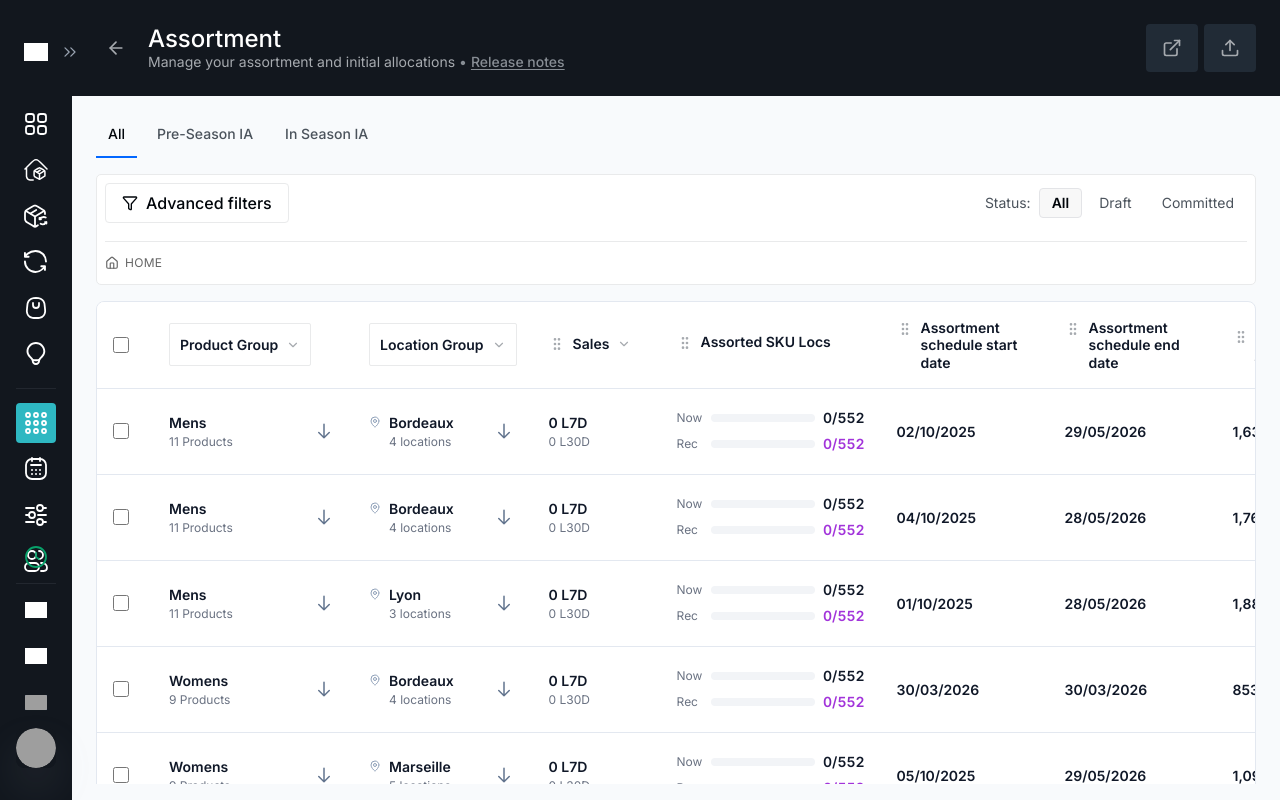
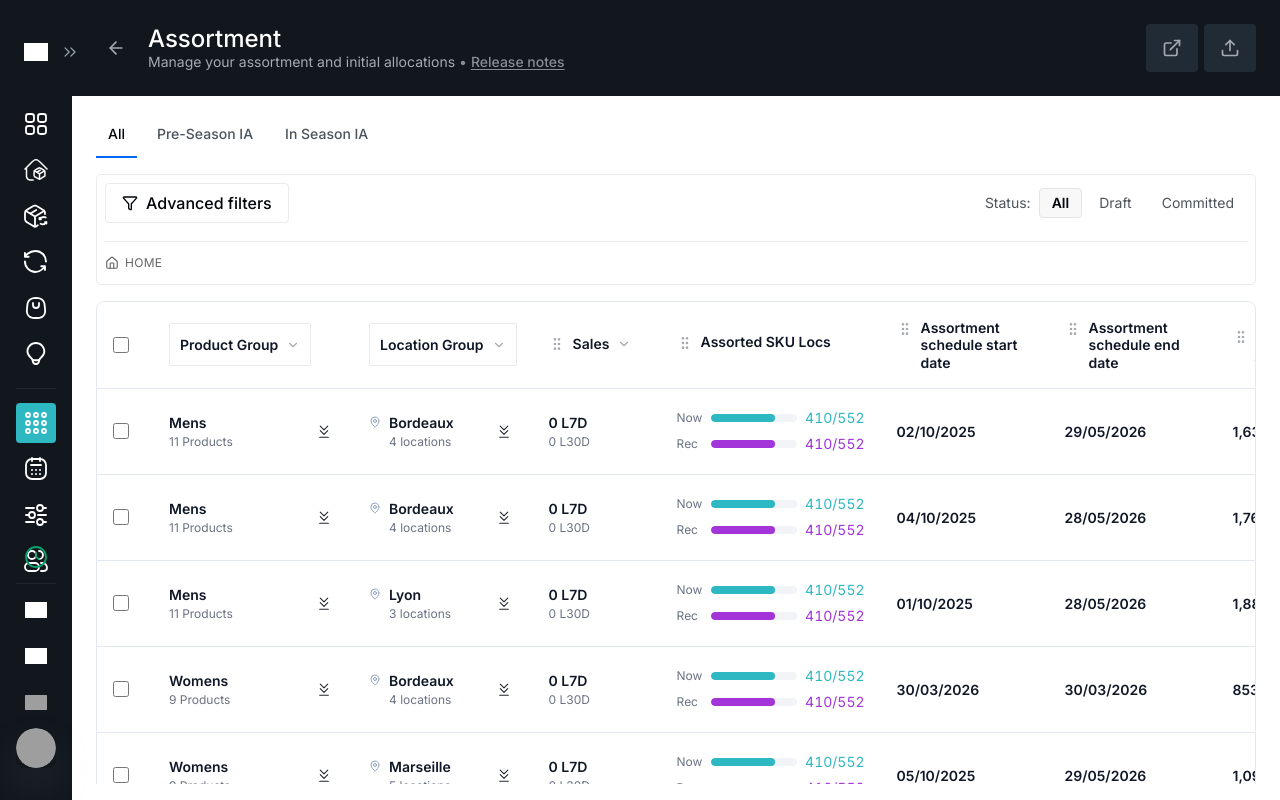
Before and after one commit to thomasmorgan-ux/assortment-ia, a React (Vite) app: page / in a window 1280 px wide. Built offline with nearby package versions, Linux system fonts and the light colour scheme; grey boxes are pictures that could not be loaded.

Commit message:
table updates

```diff
--- a/src/components/AssortmentTable.tsx
+++ b/src/components/AssortmentTable.tsx
@@ -12,6 +12,7 @@ import {
   Info,
   Layers,
 } from 'lucide-react';
+import { AutoneDrilldownIcon } from './AutoneDrilldownIcon';
 import { DrillDownLocationModal, LOCATION_DIMENSION_MENU } from './DrillDownLocationModal';
 import { DrillDownProductModal } from './DrillDownProductModal';
 import { RowStatusActionsPopover, EllipsisHollowIcon } from './RowStatusActionsPopover';
@@ -99,7 +100,7 @@ function AssortedSkuLocsCell({
           <div className={`h-full rounded-full ${fillClass}`} style={{ width: `${pct}%` }} />
         </div>
         <span
-          className={`shrink-0 font-['Inter',sans-serif] text-[14px] font-semibold tabular-nums leading-none ${valueClass}`}
+          className={`shrink-0 font-['Inter',sans-serif] text-[14px] font-normal tabular-nums leading-none ${valueClass}`}
         >
           {count}/{total}
         </span>
@@ -108,7 +109,7 @@ function AssortedSkuLocsCell({
   };
   return (
     <div className="flex min-w-[188px] flex-col gap-2 py-0.5">
-      {barRow('Now', now.count, now.total, 'bg-[#475467]', 'text-[#101828]')}
+      {barRow('Now', now.count, now.total, 'bg-[#2EB8C2]', 'text-[#2EB8C2]')}
       {barRow('Rec', rec.count, rec.total, 'bg-[#a234da]', 'text-[#a234da]')}
     </div>
   );
@@ -652,12 +653,10 @@ export function AssortmentTable({
                         setProductDrillSourceRow(row);
                         setDrillDownAnchor(e.currentTarget.getBoundingClientRect());
                       }}
-                      className="absolute right-4 top-1/2 flex -translate-y-1/2 items-center justify-center rounded p-1 text-slate-500 transition-all hover:bg-slate-100 hover:text-sky-600"
+                      className="absolute right-4 top-1/2 flex -translate-y-1/2 items-center justify-center rounded p-1 text-[#22272F] transition-all hover:bg-slate-100 hover:text-sky-600"
                       aria-label="Drill down product dimension"
                     >
-                      <svg xmlns="http://www.w3.org/2000/svg" width="18" height="18" viewBox="0 0 18 18" fill="none" className="shrink-0">
-                        <path d="M9 2.25L9 15.75M9 15.75L14.25 10.5M9 15.75L3.75 10.5" stroke="currentColor" strokeWidth="1.5" strokeLinecap="round" strokeLinejoin="round" />
-                      </svg>
+                      <AutoneDrilldownIcon className="shrink-0" size={18} />
                     </button>
                   )}
                   <div>
@@ -675,12 +674,10 @@ export function AssortmentTable({
                         setLocationDrillSource({ rowId: row.id, rowIndex });
                         setLocationDrillDownAnchor(e.currentTarget.getBoundingClientRect());
                       }}
-                      className="absolute right-4 top-1/2 z-10 flex -translate-y-1/2 items-center justify-center rounded p-1 text-slate-500 transition-all hover:bg-slate-100 hover:text-sky-600"
+                      className="absolute right-4 top-1/2 z-10 flex -translate-y-1/2 items-center justify-center rounded p-1 text-[#22272F] transition-all hover:bg-slate-100 hover:text-sky-600"
                       aria-label="Drill down location dimension"
                     >
-                      <svg xmlns="http://www.w3.org/2000/svg" width="18" height="18" viewBox="0 0 18 18" fill="none" className="shrink-0">
-                        <path d="M9 2.25L9 15.75M9 15.75L14.25 10.5M9 15.75L3.75 10.5" stroke="currentColor" strokeWidth="1.5" strokeLinecap="round" strokeLinejoin="round" />
-                      </svg>
+                      <AutoneDrilldownIcon className="shrink-0" size={18} />
                     </button>
                   )}
                   <div className="flex items-start gap-2">
--- /dev/null
+++ b/src/components/AutoneDrilldownIcon.tsx
@@ -0,0 +1,29 @@
+import type { SVGProps } from 'react';
+
+/** Drilldown control from Autone Design System (Figma NEW-Autone 2.0, node 14535:14562). */
+export function AutoneDrilldownIcon({
+  size = 18,
+  className,
+  ...props
+}: SVGProps<SVGSVGElement> & { size?: number }) {
+  return (
+    <svg
+      xmlns="http://www.w3.org/2000/svg"
+      width={size}
+      height={size}
+      viewBox="0 0 24 24"
+      fill="none"
+      className={className}
+      aria-hidden
+      {...props}
+    >
+      <path
+        d="M7 5.5L12 10.5L17 5.5M7 11.5L12 16.5L17 11.5M6.25 20.25H17.75"
+        stroke="currentColor"
+        strokeWidth="1.5"
+        strokeLinecap="round"
+        strokeLinejoin="round"
+      />
+    </svg>
+  );
+}
--- a/src/components/MainContent.tsx
+++ b/src/components/MainContent.tsx
@@ -22,6 +22,8 @@ import type { AssortmentRow } from '../types';
 type AdvancedFiltersAnchorState = {
   rect: DOMRect;
   source: 'button' | 'tag';
+  /** Set when `source === 'tag'` — which dimension’s value picker is open. */
+  tagDimensionId?: AdvancedFilterId;
 };
 
 type FocusView = 'all' | 'pre-season-ia' | 'in-season-ia';
@@ -169,7 +171,7 @@ export function MainContent() {
     Record<string, Partial<Record<AdvancedFilterId, string[]>>>
   >({});
   const advancedFiltersBtnRef = useRef<HTMLButtonElement>(null);
-  const advancedFilterTagRef = useRef<HTMLDivElement>(null);
+  const advancedFiltersToolbarRef = useRef<HTMLDivElement>(null);
 
   const advancedFilterScopeKey = useMemo(() => {
     const pathIds = productDrillPath.map((c) => c.id).join('/');
@@ -191,16 +193,6 @@ export function MainContent() {
   const activeAdvancedFilterIds =
     advancedFiltersByScope[advancedFilterScopeKey] ?? [];
 
-  const activeAdvancedFilterIdsRef = useRef(activeAdvancedFilterIds);
-  activeAdvancedFilterIdsRef.current = activeAdvancedFilterIds;
-
-  const activeAdvancedFilterValueIds =
-    activeAdvancedFilterIds[0] != null
-      ? advancedFilterValuesByScope[advancedFilterScopeKey]?.[
-          activeAdvancedFilterIds[0]
-        ] ?? []
-      : [];
-
   const toggleAdvancedFilter = useCallback((id: AdvancedFilterId) => {
     const key = advancedFilterScopeKeyRef.current;
     setAdvancedFiltersByScope((prev) => {
@@ -212,30 +204,57 @@ export function MainContent() {
     });
   }, []);
 
-  const toggleAdvancedFilterValue = useCallback((valueId: string) => {
+  const toggleAdvancedFilterValue = useCallback(
+    (dimensionId: AdvancedFilterId, valueId: string) => {
       const key = advancedFilterScopeKeyRef.current;
-    const dim = activeAdvancedFilterIdsRef.current[0];
-    if (!dim) return;
       setAdvancedFilterValuesByScope((prev) => {
         const scopeVals = prev[key] ?? {};
-      const cur = scopeVals[dim] ?? [];
+        const cur = scopeVals[dimensionId] ?? [];
         const nextVals = cur.includes(valueId)
           ? cur.filter((x) => x !== valueId)
           : [...cur, valueId];
-      return { ...prev, [key]: { ...scopeVals, [dim]: nextVals } };
+        return { ...prev, [key]: { ...scopeVals, [dimensionId]: nextVals } };
       });
-  }, []);
+    },
+    []
+  );
 
-  const selectAllFilteredAdvancedFilterValues = useCallback((filteredIds: string[]) => {
+  const selectAllFilteredAdvancedFilterValues = useCallback(
+    (dimensionId: AdvancedFilterId, filteredIds: string[]) => {
       const key = advancedFilterScopeKeyRef.current;
-    const dim = activeAdvancedFilterIdsRef.current[0];
-    if (!dim || filteredIds.length === 0) return;
+      if (filteredIds.length === 0) return;
       setAdvancedFilterValuesByScope((prev) => {
         const scopeVals = prev[key] ?? {};
-      const cur = new Set(scopeVals[dim] ?? []);
+        const cur = new Set(scopeVals[dimensionId] ?? []);
         filteredIds.forEach((id) => cur.add(id));
-      return { ...prev, [key]: { ...scopeVals, [dim]: [...cur] } };
+        return { ...prev, [key]: { ...scopeVals, [dimensionId]: [...cur] } };
       });
+    },
+    []
+  );
+
+  const clearAdvancedFilterDimension = useCallback((id: AdvancedFilterId) => {
+    const key = advancedFilterScopeKeyRef.current;
+    setAdvancedFiltersByScope((prev) => {
+      const cur = prev[key] ?? [];
+      const next = cur.filter((x) => x !== id);
+      if (next.length === 0) {
+        const out = { ...prev };
+        delete out[key];
+        return out;
+      }
+      return { ...prev, [key]: next };
+    });
+    setAdvancedFilterValuesByScope((prev) => {
+      const scopeVals = prev[key];
+      if (!scopeVals?.[id]) return prev;
+      const nextScope = { ...scopeVals };
+      delete nextScope[id];
+      return { ...prev, [key]: nextScope };
+    });
+    setAdvancedFiltersAnchor((a) =>
+      a?.source === 'tag' && a.tagDimensionId === id ? null : a
+    );
   }, []);
 
   const clearActiveAdvancedFilters = useCallback(() => {
@@ -600,7 +619,7 @@ export function MainContent() {
         </div>
       )}
 
-      <div className="flex flex-1 flex-col min-h-0 px-6 py-4 gap-4">
+      <div className="flex flex-1 flex-col min-h-0 bg-white px-6 py-4 gap-4">
         {/* Focus tabs — outside bordered toolbar card */}
         <div
           className="flex w-full min-w-0 flex-wrap items-center gap-x-4 gap-y-2"
@@ -662,7 +681,10 @@ export function MainContent() {
         {/* Toolbar: filters | status + breadcrumbs */}
         <div className="flex flex-col gap-[18px] rounded-[5px] border border-[#e9eaeb] bg-white p-2">
           <div className="flex w-full min-w-0 flex-wrap items-center justify-between gap-x-4 gap-y-2">
-            <div className="flex min-w-0 max-w-full flex-wrap items-center justify-start gap-2">
+            <div
+              ref={advancedFiltersToolbarRef}
+              className="flex min-w-0 max-w-full flex-wrap items-center justify-start gap-2"
+            >
                   <button
                     ref={advancedFiltersBtnRef}
                     type="button"
@@ -690,29 +712,45 @@ export function MainContent() {
                     />
                     Advanced filters
                   </button>
-                  {activeAdvancedFilterIds.length > 0 && (
+                  {activeAdvancedFilterIds.map((filterId) => {
+                    const valueCount =
+                      advancedFilterValuesByScope[advancedFilterScopeKey]?.[filterId]
+                        ?.length ?? 0;
+                    const label = getAdvancedFilterLabel(filterId);
+                    return (
                       <div
-                      ref={advancedFilterTagRef}
+                        key={filterId}
+                        data-filter-chip
+                        data-name="tokens"
                         className="flex h-10 shrink-0 items-stretch overflow-hidden rounded-[4px] border-[0.5px] border-solid border-[#E3E8F0] bg-white"
-                      data-name="tokens"
                       >
                         <button
                           type="button"
-                        onClick={() => {
+                          onClick={(e) => {
+                            const root = (e.currentTarget as HTMLElement).parentElement;
+                            if (!root) return;
+                            const r = root.getBoundingClientRect();
                             setAdvancedFiltersAnchor((prev) => {
-                            const r =
-                              advancedFilterTagRef.current?.getBoundingClientRect();
-                            if (!r) return null;
-                            if (prev?.source === 'tag') return null;
-                            return { rect: r, source: 'tag' as const };
+                              if (
+                                prev?.source === 'tag' &&
+                                prev.tagDimensionId === filterId
+                              ) {
+                                return null;
+                              }
+                              return {
+                                rect: r,
+                                source: 'tag' as const,
+                                tagDimensionId: filterId,
+                              };
                             });
                           }}
                           aria-expanded={Boolean(
-                          advancedFiltersAnchor?.source === 'tag'
+                            advancedFiltersAnchor?.source === 'tag' &&
+                              advancedFiltersAnchor.tagDimensionId === filterId
                           )}
                           aria-haspopup="menu"
                           className="flex min-w-0 max-w-[min(220px,45vw)] items-center gap-2 border-0 bg-transparent px-3 py-0 text-left transition-colors hover:bg-[#F8FAFB]"
-                        aria-label="Open advanced filters"
+                          aria-label={`Filter by ${label}`}
                         >
                           <MapPin
                             size={14}
@@ -721,8 +759,7 @@ export function MainContent() {
                             aria-hidden
                           />
                           <span className="truncate font-['Inter',sans-serif] text-[14px] font-normal leading-normal text-[#101828]">
-                          Filters:{' '}
-                          {getAdvancedFilterLabel(activeAdvancedFilterIds[0])}
+                            Filters: {label}
                           </span>
                         </button>
                         <div
@@ -731,7 +768,7 @@ export function MainContent() {
                         />
                         <div className="flex min-w-[36px] shrink-0 items-center justify-center px-2">
                           <span className="font-['Inter',sans-serif] text-[14px] font-semibold tabular-nums leading-none text-[#101828]">
-                          {activeAdvancedFilterIds.length}
+                            {valueCount}
                           </span>
                         </div>
                         <div
@@ -742,15 +779,16 @@ export function MainContent() {
                           type="button"
                           onClick={(e) => {
                             e.stopPropagation();
-                          clearActiveAdvancedFilters();
+                            clearAdvancedFilterDimension(filterId);
                           }}
                           className="flex shrink-0 items-center justify-center px-2.5 text-[#9AA4B2] transition-colors hover:bg-[#F8FAFB] hover:text-[#6A7282]"
-                        aria-label="Clear all filters"
+                          aria-label={`Clear ${label} filter`}
                         >
                           <X size={16} strokeWidth={2} aria-hidden />
                         </button>
                       </div>
-                  )}
+                    );
+                  })}
             </div>
             <div className="flex shrink-0 flex-wrap items-center justify-end gap-2">
               <div
@@ -1220,18 +1258,35 @@ export function MainContent() {
       {advancedFiltersAnchor && (
         <AdvancedFiltersPopover
           anchorRect={advancedFiltersAnchor.rect}
-          triggerRefs={[advancedFiltersBtnRef, advancedFilterTagRef]}
+          triggerRefs={[advancedFiltersBtnRef, advancedFiltersToolbarRef]}
           variant={advancedFiltersAnchor.source === 'tag' ? 'values' : 'dimensions'}
           valueDimensionId={
             advancedFiltersAnchor.source === 'tag'
-              ? activeAdvancedFilterIds[0] ?? null
+              ? advancedFiltersAnchor.tagDimensionId ?? null
               : null
           }
           selectedIds={activeAdvancedFilterIds}
-          selectedValueIds={activeAdvancedFilterValueIds}
+          selectedValueIds={
+            advancedFiltersAnchor.source === 'tag' &&
+            advancedFiltersAnchor.tagDimensionId != null
+              ? advancedFilterValuesByScope[advancedFilterScopeKey]?.[
+                  advancedFiltersAnchor.tagDimensionId
+                ] ?? []
+              : []
+          }
           onToggle={toggleAdvancedFilter}
-          onToggleValue={toggleAdvancedFilterValue}
-          onSelectAllFilteredValues={selectAllFilteredAdvancedFilterValues}
+          onToggleValue={(valueId) => {
+            const dim = advancedFiltersAnchor.tagDimensionId;
+            if (advancedFiltersAnchor.source === 'tag' && dim) {
+              toggleAdvancedFilterValue(dim, valueId);
+            }
+          }}
+          onSelectAllFilteredValues={(ids) => {
+            const dim = advancedFiltersAnchor.tagDimensionId;
+            if (advancedFiltersAnchor.source === 'tag' && dim) {
+              selectAllFilteredAdvancedFilterValues(dim, ids);
+            }
+          }}
           onClearAll={clearActiveAdvancedFilters}
           onClose={() => setAdvancedFiltersAnchor(null)}
         />
--- a/src/data/mockAssortment.ts
+++ b/src/data/mockAssortment.ts
@@ -9,7 +9,7 @@ const preSeasonRows: AssortmentRow[] = [
     whUnits: { value: 459, sub: '200 PFP' },
     storeOh: 0,
     sales: { l7d: 0, l30d: 0 },
-    assortedSkuLocs: { now: { count: 0, total: 552 }, rec: { count: 0, total: 552 } },
+    assortedSkuLocs: { now: { count: 410, total: 552 }, rec: { count: 410, total: 552 } },
     sellThru: { percent: 0 },
     forecast: { value: 106, sub: '4 weeks' },
     forecastPerWeek: 1636,
@@ -33,7 +33,7 @@ const preSeasonRows: AssortmentRow[] = [
     whUnits: { value: 459, sub: '200 PFP' },
     storeOh: 0,
     sales: { l7d: 0, l30d: 0 },
-    assortedSkuLocs: { now: { count: 0, total: 552 }, rec: { count: 0, total: 552 } },
+    assortedSkuLocs: { now: { count: 410, total: 552 }, rec: { count: 410, total: 552 } },
     sellThru: { percent: 0 },
     forecast: { value: 106, sub: '4 weeks' },
     forecastPerWeek: 1760,
@@ -57,7 +57,7 @@ const preSeasonRows: AssortmentRow[] = [
     whUnits: { value: 382, sub: '165 PFP' },
     storeOh: 0,
     sales: { l7d: 0, l30d: 0 },
-    assortedSkuLocs: { now: { count: 0, total: 552 }, rec: { count: 0, total: 552 } },
+    assortedSkuLocs: { now: { count: 410, total: 552 }, rec: { count: 410, total: 552 } },
     sellThru: { percent: 0 },
     forecast: { value: 88, sub: '4 weeks' },
     forecastPerWeek: 1886,
@@ -80,7 +80,7 @@ const preSeasonRows: AssortmentRow[] = [
     whUnits: { value: 298, sub: '120 PFP' },
     storeOh: 0,
     sales: { l7d: 0, l30d: 0 },
-    assortedSkuLocs: { now: { count: 0, total: 552 }, rec: { count: 0, total: 552 } },
+    assortedSkuLocs: { now: { count: 410, total: 552 }, rec: { count: 410, total: 552 } },
     sellThru: { percent: 0 },
     forecast: { value: 72, sub: '4 weeks' },
     forecastPerWeek: 853,
@@ -104,7 +104,7 @@ const preSeasonRows: AssortmentRow[] = [
     whUnits: { value: 410, sub: '180 PFP' },
     storeOh: 0,
     sales: { l7d: 0, l30d: 0 },
-    assortedSkuLocs: { now: { count: 0, total: 552 }, rec: { count: 0, total: 552 } },
+    assortedSkuLocs: { now: { count: 410, total: 552 }, rec: { count: 410, total: 552 } },
     sellThru: { percent: 0 },
     forecast: { value: 95, sub: '4 weeks' },
     forecastPerWeek: 1099,
@@ -129,7 +129,7 @@ const preSeasonRows: AssortmentRow[] = [
     whUnits: { value: 220, sub: '90 PFP' },
     storeOh: 0,
     sales: { l7d: 0, l30d: 0 },
-    assortedSkuLocs: { now: { count: 64, total: 280 }, rec: { count: 72, total: 280 } },
+    assortedSkuLocs: { now: { count: 410, total: 552 }, rec: { count: 410, total: 552 } },
     sellThru: { percent: 0 },
     forecast: { value: 54, sub: '4 weeks' },
     forecastPerWeek: 1636,
@@ -153,7 +153,7 @@ const preSeasonRows: AssortmentRow[] = [
     whUnits: { value: 195, sub: '85 PFP' },
     storeOh: 0,
     sales: { l7d: 0, l30d: 0 },
-    assortedSkuLocs: { now: { count: 48, total: 176 }, rec: { count: 44, total: 176 } },
+    assortedSkuLocs: { now: { count: 410, total: 552 }, rec: { count: 410, total: 552 } },
     sellThru: { percent: 0 },
     forecast: { value: 42, sub: '4 weeks' },
     forecastPerWeek: 1760,
@@ -181,7 +181,7 @@ export const mockRows: AssortmentRow[] = [
     whUnits: { value: 584, sub: '253 PFP' },
     storeOh: 32,
     sales: { l7d: 522, l30d: 1971 },
-    assortedSkuLocs: { now: { count: 232, total: 552 }, rec: { count: 213, total: 552 } },
+    assortedSkuLocs: { now: { count: 410, total: 552 }, rec: { count: 410, total: 552 } },
     sellThru: { percent: 35 },
     forecast: { value: 333, sub: '4 weeks' },
     forecastPerWeek: 1886,
@@ -205,7 +205,7 @@ export const mockRows: AssortmentRow[] = [
     whUnits: { value: 584, sub: '253 PFP' },
     storeOh: 117,
     sales: { l7d: 504, l30d: 1915 },
-    assortedSkuLocs: { now: { count: 223, total: 542 }, rec: { count: 199, total: 542 } },
+    assortedSkuLocs: { now: { count: 410, total: 552 }, rec: { count: 410, total: 552 } },
     sellThru: { percent: 41 },
     forecast: { value: 899, sub: '4 weeks' },
     forecastPerWeek: 853,
@@ -229,7 +229,7 @@ export const mockRows: AssortmentRow[] = [
     whUnits: { value: 584, sub: '253 PFP' },
     storeOh: 89,
     sales: { l7d: 436, l30d: 1589 },
-    assortedSkuLocs: { now: { count: 160, total: 542 }, rec: { count: 162, total: 542 } },
+    assortedSkuLocs: { now: { count: 410, total: 552 }, rec: { count: 410, total: 552 } },
     sellThru: { percent: 38 },
     forecast: { value: 612, sub: '4 weeks' },
     forecastPerWeek: 1099,
@@ -257,7 +257,7 @@ export const mockRowsInSeason: AssortmentRow[] = [
     whUnits: { value: 220, sub: '88 PFP' },
     storeOh: 45,
     sales: { l7d: 309, l30d: 1054 },
-    assortedSkuLocs: { now: { count: 124, total: 276 }, rec: { count: 103, total: 276 } },
+    assortedSkuLocs: { now: { count: 410, total: 552 }, rec: { count: 410, total: 552 } },
     sellThru: { percent: 52 },
     forecast: { value: 198, sub: '2 weeks' },
     forecastPerWeek: 1636,
@@ -280,7 +280,7 @@ export const mockRowsInSeason: AssortmentRow[] = [
     whUnits: { value: 220, sub: '88 PFP' },
     storeOh: 92,
     sales: { l7d: 299, l30d: 1041 },
-    assortedSkuLocs: { now: { count: 127, total: 318 }, rec: { count: 101, total: 318 } },
+    assortedSkuLocs: { now: { count: 410, total: 552 }, rec: { count: 410, total: 552 } },
     sellThru: { percent: 48 },
     forecast: { value: 420, sub: '2 weeks' },
     forecastPerWeek: 1760,
@@ -303,7 +303,7 @@ export const mockRowsInSeason: AssortmentRow[] = [
     whUnits: { value: 180, sub: '72 PFP' },
     storeOh: 61,
     sales: { l7d: 245, l30d: 892 },
-    assortedSkuLocs: { now: { count: 98, total: 252 }, rec: { count: 91, total: 252 } },
+    assortedSkuLocs: { now: { count: 410, total: 552 }, rec: { count: 410, total: 552 } },
     sellThru: { percent: 41 },
     forecast: { value: 310, sub: '2 weeks' },
     forecastPerWeek: 1886,
```
Lines whose indentation alone changed are shown as unchanged.
